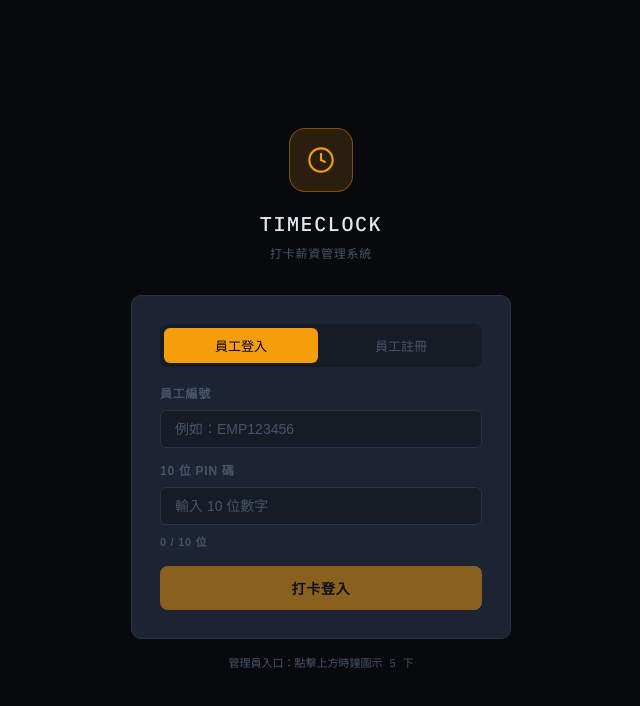
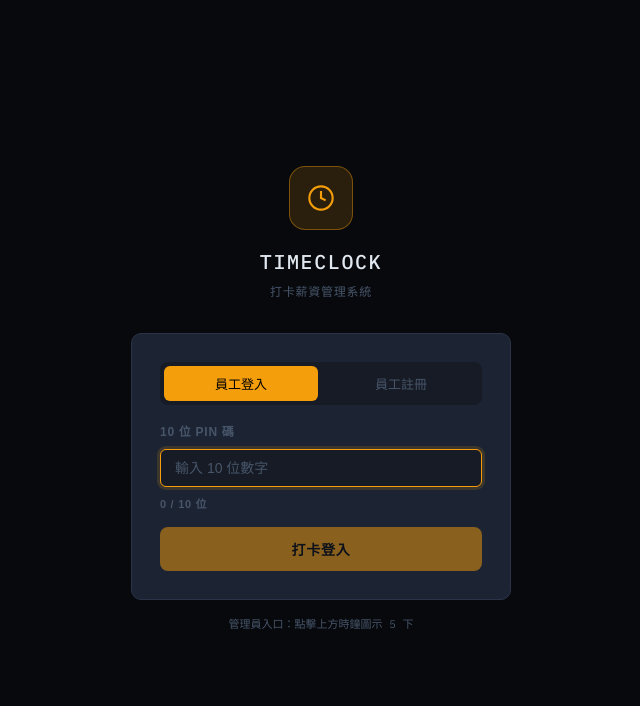
Before and after one commit to ericliu055376773/Time-Tracking-App, a React (Vite) app: page /login in a window 1280 px wide. Shown: the top 706 px of the page, without its empty margins (319-959 px from the left). Built offline with nearby package versions, Linux system fonts and the light colour scheme; no server answers; the HTML template or start-up script is replaced by a standard one; a web font is replaced by a local one.

Commit message:
Update Login.jsx

```diff
--- a/src/components/Login.jsx
+++ b/src/components/Login.jsx
@@ -52,12 +52,13 @@ export default function Login() {
     if (pin.length !== 10) { setError('PIN 碼必須是 10 位數字'); return; }
     reset(); setLoading(true);
     try {
-      const q = query(collection(db, 'users'), where('empId', '==', empId.trim()));
+      // 用 PIN 查詢所有員工，找到對應的 email 登入
+      const q = query(collection(db, 'users'), where('pin', '==', pin), where('role', '==', 'employee'));
       const snap = await getDocs(q);
-      if (snap.empty) { setError('查無此員工編號'); setLoading(false); return; }
+      if (snap.empty) { setError('PIN 碼錯誤，請確認後再試'); setLoading(false); return; }
       await signInWithEmailAndPassword(auth, snap.docs[0].data().email, pin);
     } catch (err) {
-      const msgs = { 'auth/invalid-credential': '員工編號或 PIN 碼錯誤', 'auth/too-many-requests': '嘗試次數過多' };
+      const msgs = { 'auth/invalid-credential': 'PIN 碼錯誤', 'auth/too-many-requests': '嘗試次數過多，請稍後再試' };
       setError(msgs[err.code] || '登入失敗：' + err.message);
     }
     setLoading(false);
@@ -146,14 +147,10 @@ export default function Login() {
           {mode === 'login' && (
             <form onSubmit={handleEmployeeLogin} style={{ display: 'flex', flexDirection: 'column', gap: 14 }}>
               <label style={lbl}>
-                <span>員工編號</span>
-                <input value={empId} onChange={e => setEmpId(e.target.value)} placeholder="例如：EMP123456" required />
-              </label>
-              <label style={lbl}>
                 <span>10 位 PIN 碼</span>
                 <input type="password" inputMode="numeric" maxLength={10}
                   value={pin} onChange={e => setPin(e.target.value.replace(/\D/g, '').slice(0, 10))}
-                  placeholder="輸入 10 位數字" required />
+                  placeholder="輸入 10 位數字" required autoFocus />
                 <span style={{ fontSize: 11, color: 'var(--text-muted)', marginTop: 3 }}>{pin.length} / 10 位</span>
               </label>
               {error && <div style={errStyle}>{error}</div>}
```
